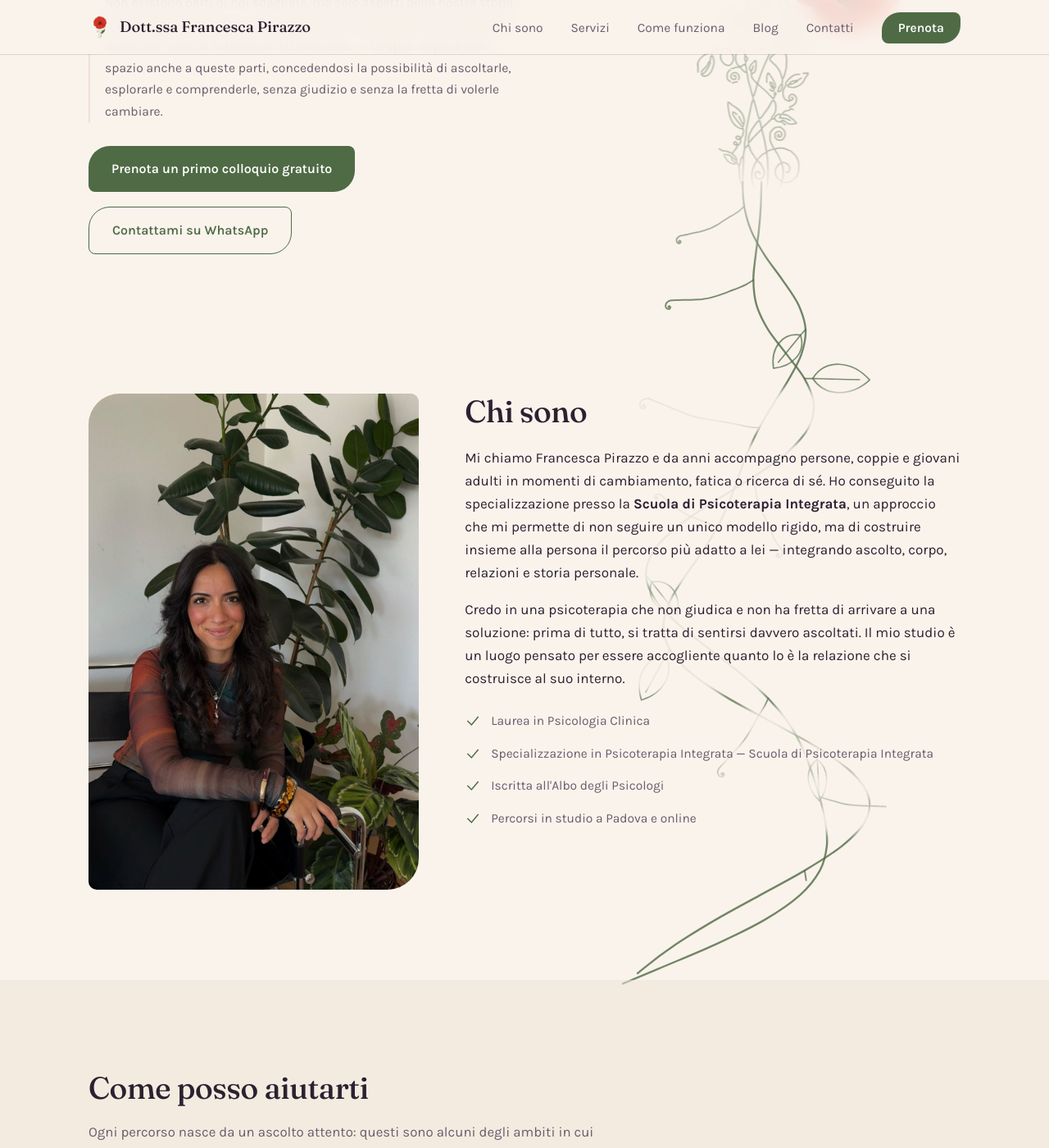
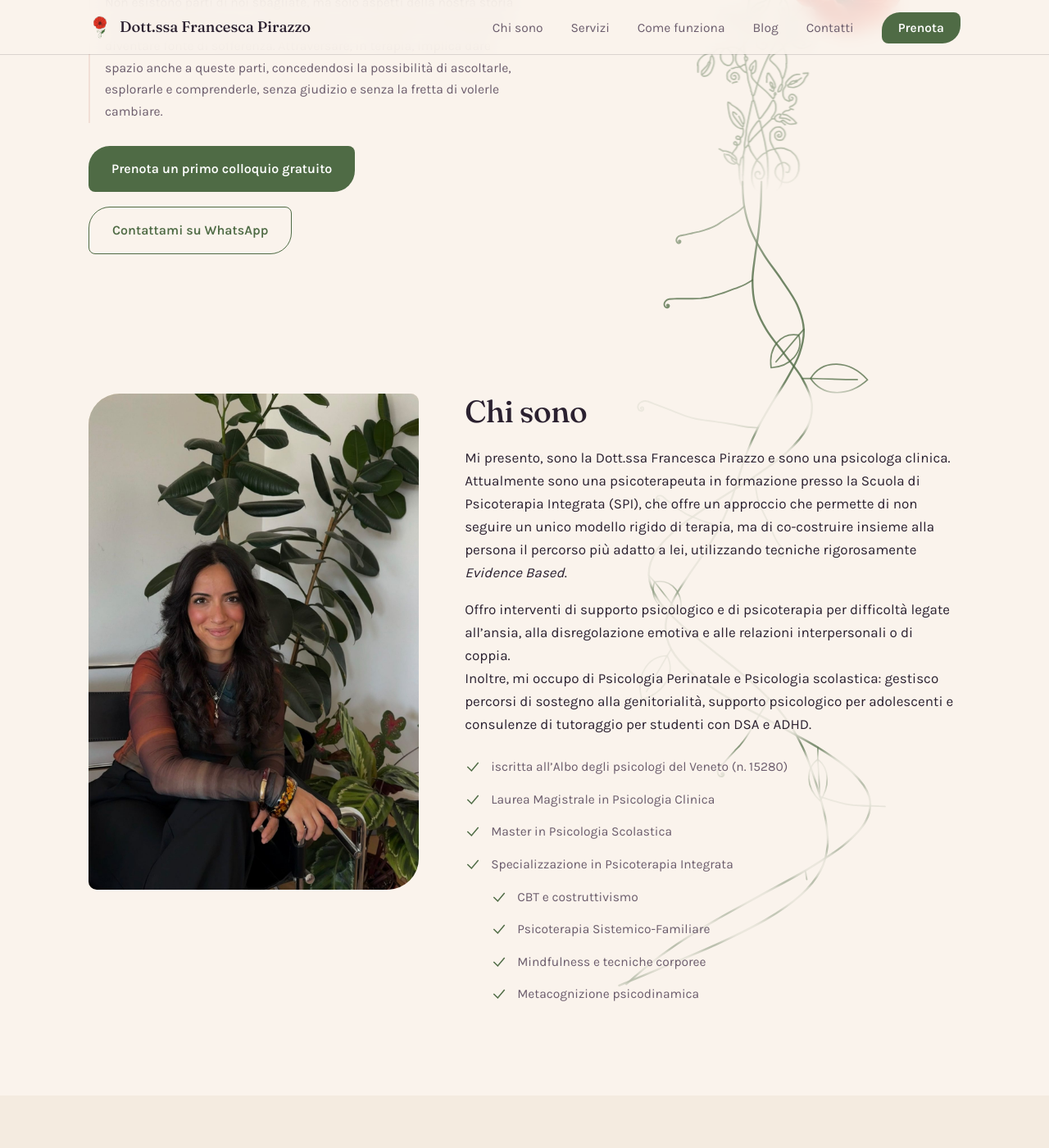
Before and after one commit to Manuelgujo/demo-franci, a Jekyll site: the page built from index.html, in a window 1280 px wide and 1400 px high, scrolled down 384 px. Shown: the whole window at 82% size. Built offline with Jekyll 4.4.1, drawn with Linux system fonts in a browser that asks for light colours.

Commit message:
Chi sono: nuovo testo e elenco titoli con sotto-voci

```diff
--- a/assets/css/style.css
+++ b/assets/css/style.css
@@ -345,6 +345,7 @@
   .portrait img{width:100%;height:100%;object-fit:cover;object-position:50% 30%;display:block;}
   .credentials{list-style:none;margin:26px 0 0;padding:0;display:grid;gap:14px;}
   .credentials li{display:flex;gap:12px;font-size:.97rem;color:var(--ink-soft);align-items:flex-start;}
+  .credentials li.sub{padding-left:32px;}
   .credentials svg{flex:none;width:20px;height:20px;margin-top:2px;color:var(--sage-dark);}
 
   /* ============ Servizi ============ */
--- a/index.html
+++ b/index.html
@@ -77,13 +77,17 @@ description: "Francesca Pirazzo, psicoterapeuta specializzata in psicoterapia in
     </div>
     <div>
       <div class="sec-head" style="margin-bottom:20px;"><h2>Chi sono</h2></div>
-      <p class="measure-wide">Mi chiamo Francesca Pirazzo e da anni accompagno persone, coppie e giovani adulti in momenti di cambiamento, fatica o ricerca di sé. Ho conseguito la specializzazione presso la <strong>Scuola di Psicoterapia Integrata</strong>, un approccio che mi permette di non seguire un unico modello rigido, ma di costruire insieme alla persona il percorso più adatto a lei — integrando ascolto, corpo, relazioni e storia personale.</p>
-      <p class="measure-wide">Credo in una psicoterapia che non giudica e non ha fretta di arrivare a una soluzione: prima di tutto, si tratta di sentirsi davvero ascoltati. Il mio studio è un luogo pensato per essere accogliente quanto lo è la relazione che si costruisce al suo interno.</p>
+      <p class="measure-wide">Mi presento, sono la Dott.ssa Francesca Pirazzo e sono una psicologa clinica. Attualmente sono una psicoterapeuta in formazione presso la Scuola di Psicoterapia Integrata (SPI), che offre un approccio che permette di non seguire un unico modello rigido di terapia, ma di co-costruire insieme alla persona il percorso più adatto a lei, utilizzando tecniche rigorosamente <em>Evidence Based</em>.</p>
+      <p class="measure-wide">Offro interventi di supporto psicologico e di psicoterapia per difficoltà legate all’ansia, alla disregolazione emotiva e alle relazioni interpersonali o di coppia.<br>Inoltre, mi occupo di Psicologia Perinatale e Psicologia scolastica: gestisco percorsi di sostegno alla genitorialità, supporto psicologico per adolescenti e consulenze di tutoraggio per studenti con DSA e ADHD.</p>
       <ul class="credentials">
-        <li><svg viewBox="0 0 24 24" fill="none" stroke="currentColor" stroke-width="1.8"><path d="M4 12l6 6L20 6"/></svg> Laurea in Psicologia Clinica</li>
-        <li><svg viewBox="0 0 24 24" fill="none" stroke="currentColor" stroke-width="1.8"><path d="M4 12l6 6L20 6"/></svg> Specializzazione in Psicoterapia Integrata — Scuola di Psicoterapia Integrata</li>
-        <li><svg viewBox="0 0 24 24" fill="none" stroke="currentColor" stroke-width="1.8"><path d="M4 12l6 6L20 6"/></svg> Iscritta all'Albo degli Psicologi</li>
-        <li><svg viewBox="0 0 24 24" fill="none" stroke="currentColor" stroke-width="1.8"><path d="M4 12l6 6L20 6"/></svg> Percorsi in studio a Padova e online</li>
+        <li><svg viewBox="0 0 24 24" fill="none" stroke="currentColor" stroke-width="1.8"><path d="M4 12l6 6L20 6"/></svg> iscritta all’Albo degli psicologi del Veneto (n. 15280)</li>
+        <li><svg viewBox="0 0 24 24" fill="none" stroke="currentColor" stroke-width="1.8"><path d="M4 12l6 6L20 6"/></svg> Laurea Magistrale in Psicologia Clinica</li>
+        <li><svg viewBox="0 0 24 24" fill="none" stroke="currentColor" stroke-width="1.8"><path d="M4 12l6 6L20 6"/></svg> Master in Psicologia Scolastica</li>
+        <li><svg viewBox="0 0 24 24" fill="none" stroke="currentColor" stroke-width="1.8"><path d="M4 12l6 6L20 6"/></svg> Specializzazione in Psicoterapia Integrata</li>
+        <li class="sub"><svg viewBox="0 0 24 24" fill="none" stroke="currentColor" stroke-width="1.8"><path d="M4 12l6 6L20 6"/></svg> CBT e costruttivismo</li>
+        <li class="sub"><svg viewBox="0 0 24 24" fill="none" stroke="currentColor" stroke-width="1.8"><path d="M4 12l6 6L20 6"/></svg> Psicoterapia Sistemico-Familiare</li>
+        <li class="sub"><svg viewBox="0 0 24 24" fill="none" stroke="currentColor" stroke-width="1.8"><path d="M4 12l6 6L20 6"/></svg> Mindfulness e tecniche corporee</li>
+        <li class="sub"><svg viewBox="0 0 24 24" fill="none" stroke="currentColor" stroke-width="1.8"><path d="M4 12l6 6L20 6"/></svg> Metacognizione psicodinamica</li>
       </ul>
     </div>
   </div>
```
